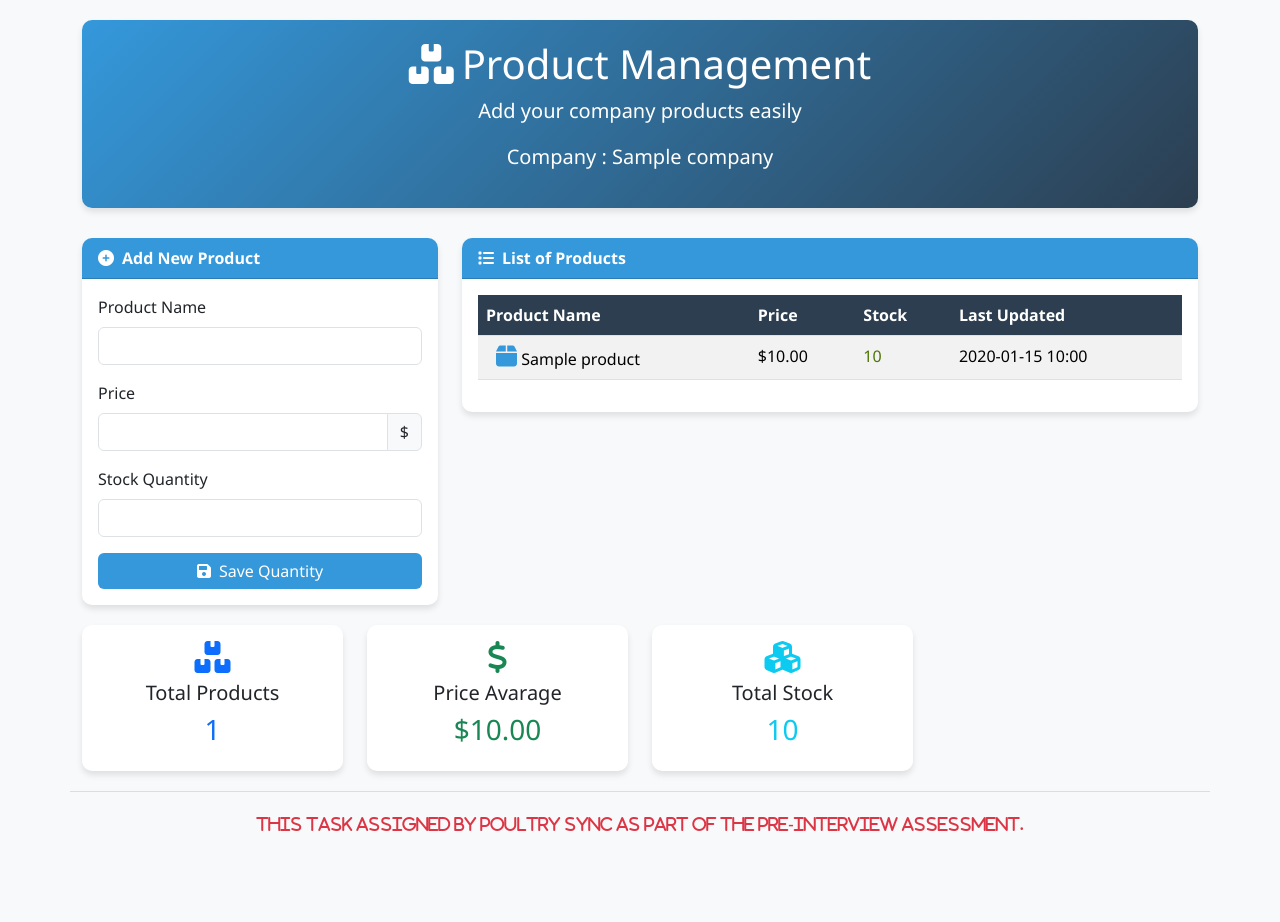
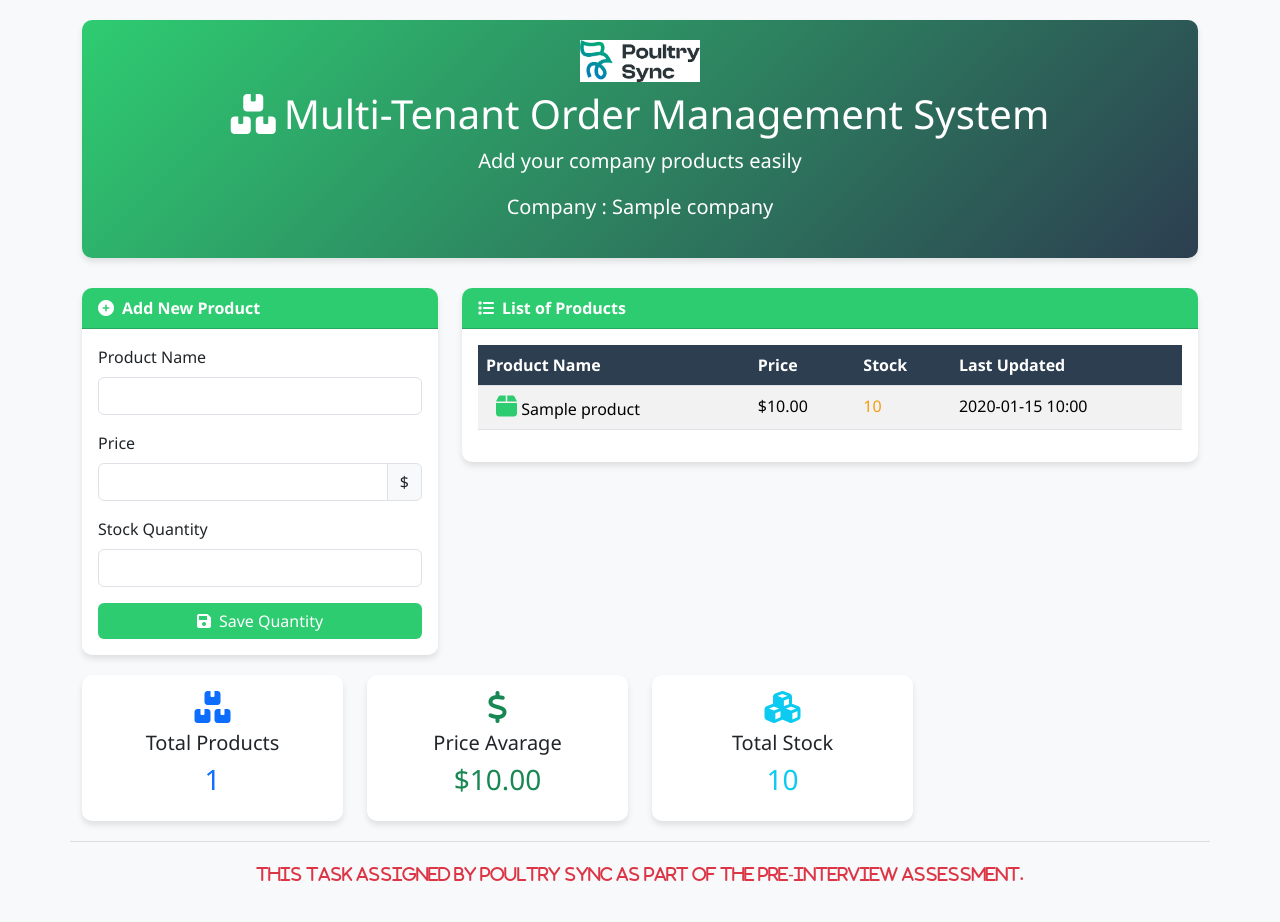
Before and after one commit to AhmeDev1425/Task-PoutlrySync, a Django app: page / in a window 1280 px wide. Before the commit the page ends 831 px from the top, so only its background shows below. Run offline with Django 5.2, Linux system fonts and the light colour scheme; a user stored in the database is signed in; tables that the repository leaves empty hold one stand-in row (values such as "Sample post").

Commit message:
fix style

```diff
--- a/orders/templates/orders/index.html
+++ b/orders/templates/orders/index.html
@@ -1,18 +1,19 @@
+{% load static %}
 <!DOCTYPE html>
 <html lang="ar" dir="ltr">
 <head>
     <meta charset="UTF-8">
     <meta name="viewport" content="width=device-width, initial-scale=1.0">
-    <title>Product Management</title>
+    <title>Multi-Tenant Order Management System</title>
     <link href="https://cdn.jsdelivr.net/npm/bootstrap@5.3.0-alpha1/dist/css/bootstrap.min.css" rel="stylesheet">
     <link rel="stylesheet" href="https://cdnjs.cloudflare.com/ajax/libs/font-awesome/6.0.0/css/all.min.css">
     <style>
         :root {
-            --primary-color: #3498db;
-            --secondary-color: #2c3e50;
-            --success-color: #2ecc71;
-            --warning-color: #4d7504;
-            --light-bg: #f8f9fa;
+            --primary-color: #2ecc71;      /* اللون الأساسي أخضر */
+            --secondary-color: #2c3e50;    /* اللون الثانوي غامق */
+            --success-color: #27ae60;       /* لون النجاح أخضر داكن شوية */
+            --warning-color: #f39c12;       /* تحذير برتقالي متناسق مع الأخضر */
+            --light-bg: #f8f9fa;            /* خلفية فاتحة */
         }
 
         body {
@@ -28,6 +29,13 @@
             border-radius: 10px;
             margin-bottom: 30px;
             box-shadow: 0 4px 6px rgba(0, 0, 0, 0.1);
+        }
+
+        .logo {
+            width: 120px;          /* حجم مناسب للهوامش */
+            height: auto;
+            display: block;
+            margin: 0 auto 10px;   /* محاذاة للوسط ومسافة تحتها */
         }
 
         .card {
@@ -95,7 +103,8 @@
 <body>
     <div class="container">
         <div class="header text-center">
-            <h1><i class="fas fa-boxes me-2"></i>Product Management </h1>
+            <img src="{% static 'images/logo.png' %}" alt="Poultry Sync Logo" class="logo mb-2">
+            <h1><i class="fas fa-boxes me-2"></i>Multi-Tenant Order Management System</h1>
             <p class="lead">Add your company products easily</p>
             <p class="lead">Company : {{request.user.company}}</p>
         </div>
--- a/project/settings.py
+++ b/project/settings.py
@@ -51,6 +51,7 @@ DATABASES = {
 
 MIDDLEWARE = [
     'django.middleware.security.SecurityMiddleware',
+    'whitenoise.middleware.WhiteNoiseMiddleware',
     'django.contrib.sessions.middleware.SessionMiddleware',
     'django.middleware.common.CommonMiddleware',
     'django.middleware.csrf.CsrfViewMiddleware',
@@ -104,7 +105,7 @@ USE_I18N = True
 
 USE_TZ = True
 
-STATIC_URL = 'static/'
+STATIC_URL = '/static/'
 STATIC_ROOT = os.path.join(BASE_DIR, 'staticfiles')
 STATICFILES_DIRS = [os.path.join(BASE_DIR, 'static')]
 
--- a/requirements.txt
+++ b/requirements.txt
@@ -7,3 +7,4 @@ tzdata==2025.2
 drf-yasg==1.21.11
 gunicorn==21.2.0
 mysqlclient>=2.1
+whitenoise==6.5.0
```
Also changed, not shown: static/images/logo.png (added).
